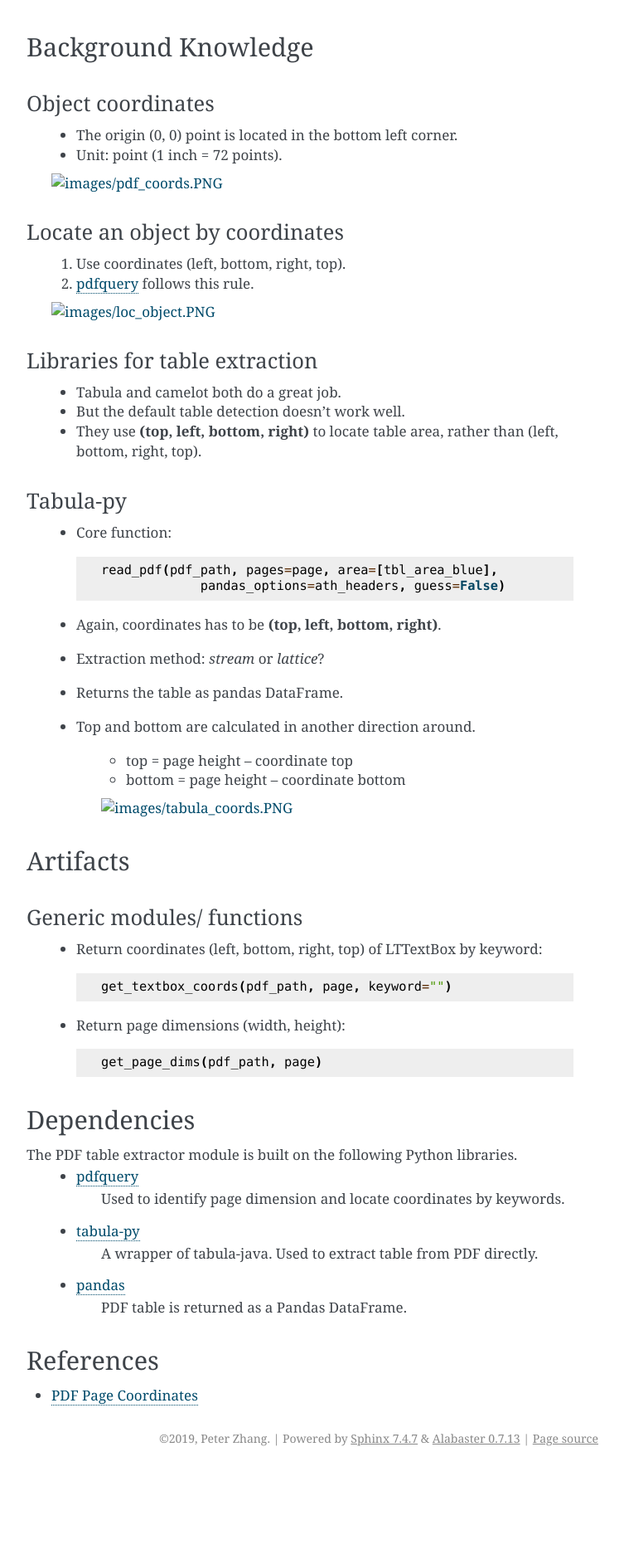
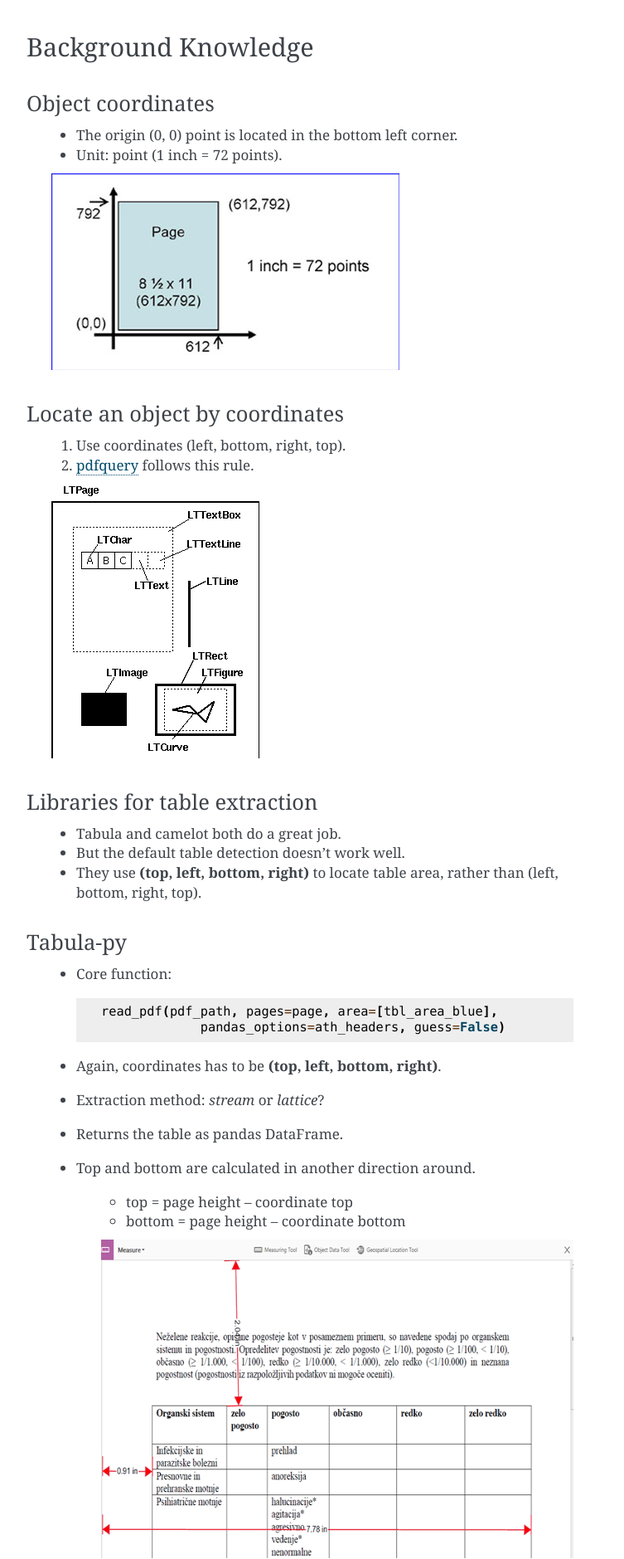
Before and after one commit to peter-sas/techtalk, a Sphinx documentation site: the page built from docs/source/intro.rst, in a window 1280 px wide. Shown: the part 745-2624 px from the top of the page at 83% size, without its empty margins (388-1141 px from the left). Built offline with Sphinx 7.4.7, drawn with Linux system fonts in a browser that asks for light colours; before the commit the page ends 2518 px from its top, so only the background shows below that.

Commit message:
minor update

```diff
--- a/docs/source/intro.rst
+++ b/docs/source/intro.rst
@@ -24,7 +24,7 @@ Object coordinates
    * The origin (0, 0) point is located in the bottom left corner.
    * Unit: point (1 inch = 72 points).
 
-   .. image:: images/pdf_coords.PNG
+   .. image:: images/pdf_coords.png
       :height: 237
       :width: 420
 
@@ -33,7 +33,7 @@ Locate an object by coordinates
    1. Use coordinates (left, bottom, right, top).
    2. `pdfquery <https://github.com/jcushman/pdfquery>`_ follows this rule.
 
-   .. image:: images/loc_object.PNG
+   .. image:: images/loc_object.png
       :height: 331
       :width: 251
 
@@ -57,7 +57,7 @@ Tabula-py
       * top = page height – coordinate top
       * bottom = page height – coordinate bottom
 
-      .. image:: images/tabula_coords.PNG
+      .. image:: images/tabula_coords.png
          :height: 384
          :width: 674
 
```
